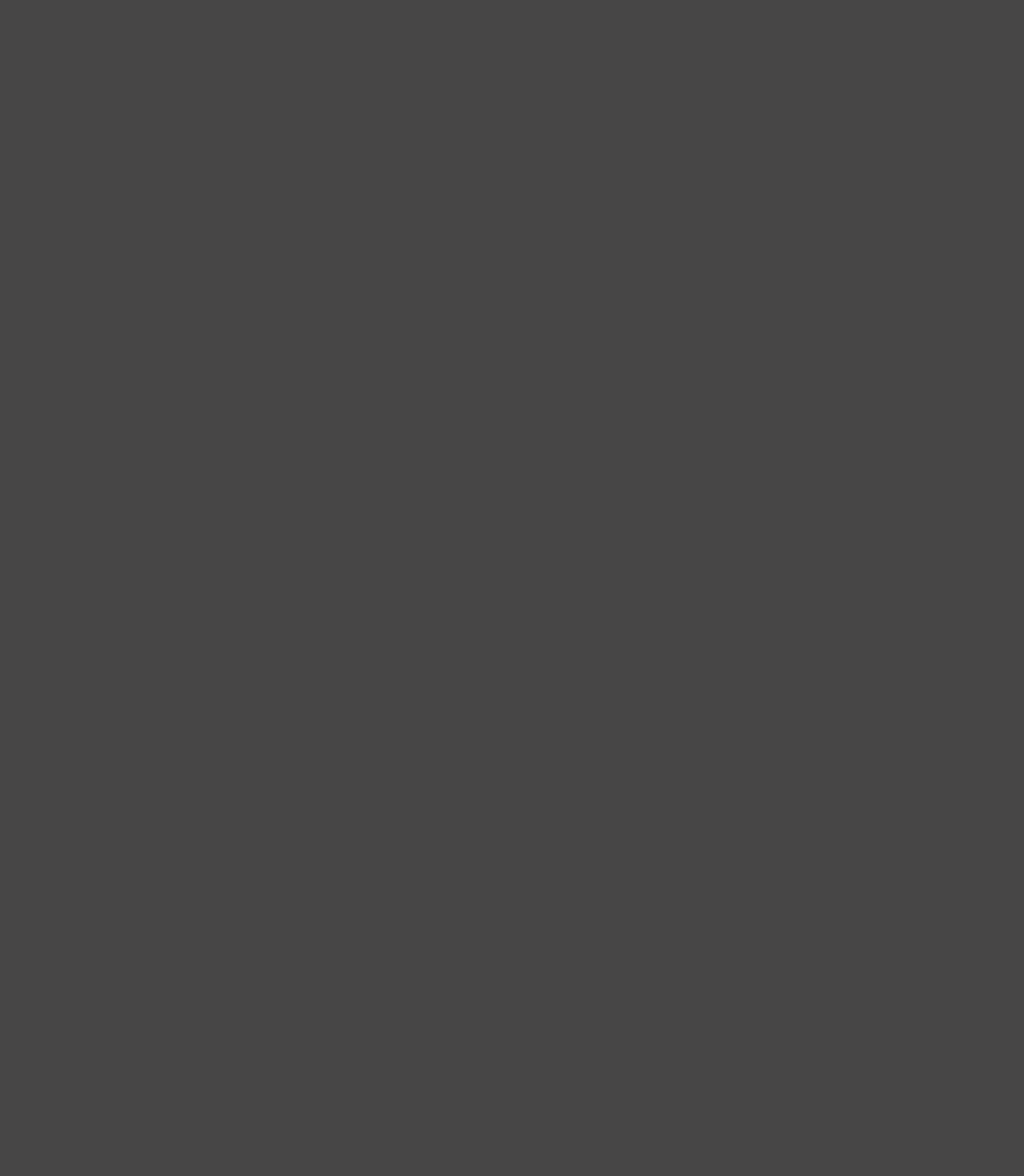
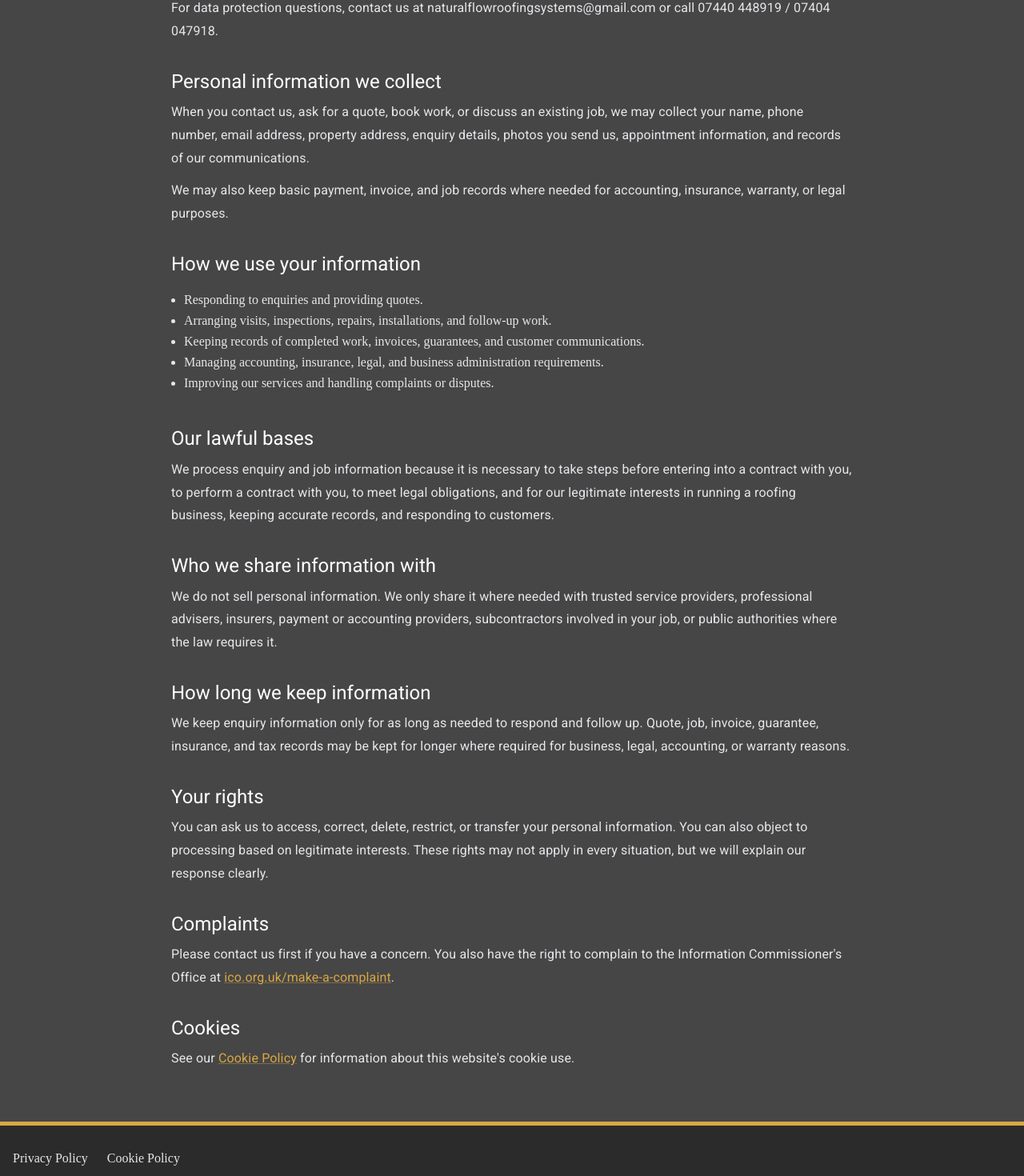
Before and after one commit to jkordek/rhroofing-website, a React (Vite) app: page /privacy-policy in a window 1280 px wide. Before the commit this address had no page. Shown: the part 355-1825 px from the top of the page at 80% size. Before the commit the page ends 800 px from the top, so only its background shows below. Built offline with nearby package versions, Linux system fonts and the light colour scheme.

Commit message:
Added GDPR pages

```diff
--- a/prerender.js
+++ b/prerender.js
@@ -2,12 +2,14 @@ const fs = require("fs");
 const puppeteer = require("puppeteer");
 const { JSDOM } = require("jsdom");
 
-const routes = ["/", "/services", "/about", "/contact"];
+const routes = ["/", "/services", "/about", "/contact", "/privacy-policy", "/cookie-policy"];
 const routeTitles = {
   "/": "Roofers in Burton on Trent | Natural Flow Roofing Systems",
   "/services": "Roofing Services in Staffordshire | Natural Flow Roofing Systems",
   "/about": "Experienced Roofers in Burton on Trent | Natural Flow Roofing Systems",
   "/contact": "Contact Roofing Company in Burton on Trent | Natural Flow Roofing Systems",
+  "/privacy-policy": "Privacy Policy | Natural Flow Roofing Systems",
+  "/cookie-policy": "Cookie Policy | Natural Flow Roofing Systems",
 };
 
 const PORT = 4173;
--- a/src/components/Footer.jsx
+++ b/src/components/Footer.jsx
@@ -1,5 +1,6 @@
 import React from "react";
 import { Box, Typography, Stack, Link, Container } from "@mui/material";
+import { Link as RouterLink } from "react-router-dom";
 
 const Footer = () => {
   return (
@@ -14,19 +15,19 @@ const Footer = () => {
           px: 2,
         }}
       >
-        {/* Future Links Section */}
         <Stack
-          direction="row"
-          spacing={3}
+          direction={{ xs: "column", sm: "row" }}
+          spacing={{ xs: 1, sm: 3 }}
           justifyContent="center"
+          alignItems="center"
           sx={{ mb: 2 }}
         >
-          {/* Add links here when ready */}
-          {/* Example:
-          <Link href="/privacy" underline="hover" color="#E5E7EB">
+          <Link component={RouterLink} to="/privacy-policy/" underline="hover" color="#E5E7EB">
             Privacy Policy
           </Link>
-          */}
+          <Link component={RouterLink} to="/cookie-policy/" underline="hover" color="#E5E7EB">
+            Cookie Policy
+          </Link>
         </Stack>
 
         {/* Copyright */}
--- a/src/main.jsx
+++ b/src/main.jsx
@@ -7,6 +7,8 @@ import Home from "./pages/Home";
 import ServicesPage from "./pages/ServicesPage";
 import AboutPage from "./pages/AboutPage";
 import ContactPage from "./pages/ContactPage";
+import PrivacyPolicyPage from "./pages/PrivacyPolicyPage";
+import CookiePolicyPage from "./pages/CookiePolicyPage";
 
 import "@fontsource/roboto/300.css";
 import "@fontsource/roboto/400.css";
@@ -23,6 +25,8 @@ createRoot(document.getElementById("root")).render(
           <Route path="/services" element={<ServicesPage />} />
           <Route path="/about" element={<AboutPage />} />
           <Route path="/contact" element={<ContactPage />} />
+          <Route path="/privacy-policy" element={<PrivacyPolicyPage />} />
+          <Route path="/cookie-policy" element={<CookiePolicyPage />} />
         </Route>
       </Routes>
     </BrowserRouter>
--- /dev/null
+++ b/src/pages/CookiePolicyPage.jsx
@@ -0,0 +1,65 @@
+import React from "react";
+import { Box, Container, Link, Typography } from "@mui/material";
+import SEO from "../components/SEO";
+
+export default function CookiePolicyPage() {
+  return (
+    <>
+      <SEO
+        title="Cookie Policy"
+        description="Cookie policy for Natural Flow Roofing Systems, explaining whether this website uses cookies and how visitors can manage cookies."
+        path="/cookie-policy/"
+      />
+
+      <Container sx={{ bgcolor: "#D9A842", height: "5px" }} maxWidth={false} />
+
+      <Box component="main" sx={{ bgcolor: "#474646", color: "#fff", py: 8, px: 2 }}>
+        <Container maxWidth="md">
+          <Typography variant="h3" component="h1" fontWeight="bold" gutterBottom>
+            Cookie Policy
+          </Typography>
+          <Typography sx={{ color: "#E5E7EB", mb: 5 }}>
+            Last updated: 15 May 2026
+          </Typography>
+
+          <Typography variant="h5" component="h2" fontWeight="bold" gutterBottom>
+            Our use of cookies
+          </Typography>
+          <Typography sx={{ color: "#E5E7EB", lineHeight: 1.8, mb: 4 }}>
+            This website does not currently set cookies, use analytics cookies, or use advertising
+            tracking cookies. Because we do not use non-essential cookies, we do not show a cookie
+            consent banner.
+          </Typography>
+
+          <Typography variant="h5" component="h2" fontWeight="bold" gutterBottom>
+            Third-party services
+          </Typography>
+          <Typography sx={{ color: "#E5E7EB", lineHeight: 1.8, mb: 4 }}>
+            If we add tools such as analytics, maps, embedded media, or advertising pixels in the
+            future, we will update this policy and request consent where required before setting
+            non-essential cookies.
+          </Typography>
+
+          <Typography variant="h5" component="h2" fontWeight="bold" gutterBottom>
+            Managing cookies
+          </Typography>
+          <Typography sx={{ color: "#E5E7EB", lineHeight: 1.8, mb: 4 }}>
+            You can block or delete cookies through your browser settings. Browser controls vary by
+            provider, so check your browser&apos;s help pages for current instructions.
+          </Typography>
+
+          <Typography variant="h5" component="h2" fontWeight="bold" gutterBottom>
+            Contact
+          </Typography>
+          <Typography sx={{ color: "#E5E7EB", lineHeight: 1.8 }}>
+            For questions about privacy or cookies, email{" "}
+            <Link href="mailto:naturalflowroofingsystems@gmail.com" color="#D9A842">
+              naturalflowroofingsystems@gmail.com
+            </Link>
+            .
+          </Typography>
+        </Container>
+      </Box>
+    </>
+  );
+}
--- /dev/null
+++ b/src/pages/PrivacyPolicyPage.jsx
@@ -0,0 +1,130 @@
+import React from "react";
+import { Box, Container, Link, List, ListItem, Typography } from "@mui/material";
+import SEO from "../components/SEO";
+
+const sections = [
+  {
+    title: "Who we are",
+    body: [
+      "Natural Flow Roofing Systems provides roofing services in Burton on Trent, Staffordshire, and nearby areas.",
+      "For data protection questions, contact us at naturalflowroofingsystems@gmail.com or call 07440 448919 / 07404 047918.",
+    ],
+  },
+  {
+    title: "Personal information we collect",
+    body: [
+      "When you contact us, ask for a quote, book work, or discuss an existing job, we may collect your name, phone number, email address, property address, enquiry details, photos you send us, appointment information, and records of our communications.",
+      "We may also keep basic payment, invoice, and job records where needed for accounting, insurance, warranty, or legal purposes.",
+    ],
+  },
+  {
+    title: "How we use your information",
+    bullets: [
+      "Responding to enquiries and providing quotes.",
+      "Arranging visits, inspections, repairs, installations, and follow-up work.",
+      "Keeping records of completed work, invoices, guarantees, and customer communications.",
+      "Managing accounting, insurance, legal, and business administration requirements.",
+      "Improving our services and handling complaints or disputes.",
+    ],
+  },
+  {
+    title: "Our lawful bases",
+    body: [
+      "We process enquiry and job information because it is necessary to take steps before entering into a contract with you, to perform a contract with you, to meet legal obligations, and for our legitimate interests in running a roofing business, keeping accurate records, and responding to customers.",
+    ],
+  },
+  {
+    title: "Who we share information with",
+    body: [
+      "We do not sell personal information. We only share it where needed with trusted service providers, professional advisers, insurers, payment or accounting providers, subcontractors involved in your job, or public authorities where the law requires it.",
+    ],
+  },
+  {
+    title: "How long we keep information",
+    body: [
+      "We keep enquiry information only for as long as needed to respond and follow up. Quote, job, invoice, guarantee, insurance, and tax records may be kept for longer where required for business, legal, accounting, or warranty reasons.",
+    ],
+  },
+  {
+    title: "Your rights",
+    body: [
+      "You can ask us to access, correct, delete, restrict, or transfer your personal information. You can also object to processing based on legitimate interests. These rights may not apply in every situation, but we will explain our response clearly.",
+    ],
+  },
+];
+
+export default function PrivacyPolicyPage() {
+  return (
+    <>
+      <SEO
+        title="Privacy Policy"
+        description="Privacy policy for Natural Flow Roofing Systems, explaining how customer personal information is collected, used, shared, and protected."
+        path="/privacy-policy/"
+      />
+
+      <Container sx={{ bgcolor: "#D9A842", height: "5px" }} maxWidth={false} />
+
+      <Box component="main" sx={{ bgcolor: "#474646", color: "#fff", py: 8, px: 2 }}>
+        <Container maxWidth="md">
+          <Typography variant="h3" component="h1" fontWeight="bold" gutterBottom>
+            Privacy Policy
+          </Typography>
+          <Typography sx={{ color: "#E5E7EB", mb: 5 }}>
+            Last updated: 15 May 2026
+          </Typography>
+
+          {sections.map((section) => (
+            <Box key={section.title} sx={{ mb: 4 }}>
+              <Typography variant="h5" component="h2" fontWeight="bold" gutterBottom>
+                {section.title}
+              </Typography>
+
+              {section.body?.map((paragraph) => (
+                <Typography key={paragraph} sx={{ color: "#E5E7EB", lineHeight: 1.8, mb: 1.5 }}>
+                  {paragraph}
+                </Typography>
+              ))}
+
+              {section.bullets && (
+                <List sx={{ color: "#E5E7EB", pl: 2, listStyleType: "disc" }}>
+                  {section.bullets.map((item) => (
+                    <ListItem key={item} sx={{ display: "list-item", py: 0.5, pl: 0 }}>
+                      {item}
+                    </ListItem>
+                  ))}
+                </List>
+              )}
+            </Box>
+          ))}
+
+          <Box sx={{ mb: 4 }}>
+            <Typography variant="h5" component="h2" fontWeight="bold" gutterBottom>
+              Complaints
+            </Typography>
+            <Typography sx={{ color: "#E5E7EB", lineHeight: 1.8 }}>
+              Please contact us first if you have a concern. You also have the right to complain to
+              the Information Commissioner&apos;s Office at{" "}
+              <Link href="https://ico.org.uk/make-a-complaint/" color="#D9A842">
+                ico.org.uk/make-a-complaint
+              </Link>
+              .
+            </Typography>
+          </Box>
+
+          <Box>
+            <Typography variant="h5" component="h2" fontWeight="bold" gutterBottom>
+              Cookies
+            </Typography>
+            <Typography sx={{ color: "#E5E7EB", lineHeight: 1.8 }}>
+              See our{" "}
+              <Link href="/cookie-policy/" color="#D9A842">
+                Cookie Policy
+              </Link>{" "}
+              for information about this website&apos;s cookie use.
+            </Typography>
+          </Box>
+        </Container>
+      </Box>
+    </>
+  );
+}
```
Also changed, not shown: 1 other file (tests, documents, lock files or other folders).
